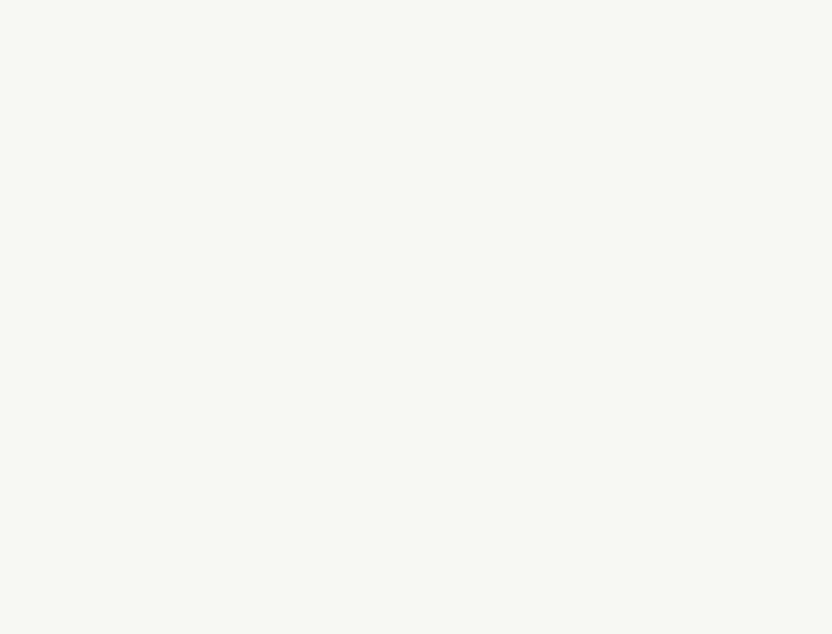
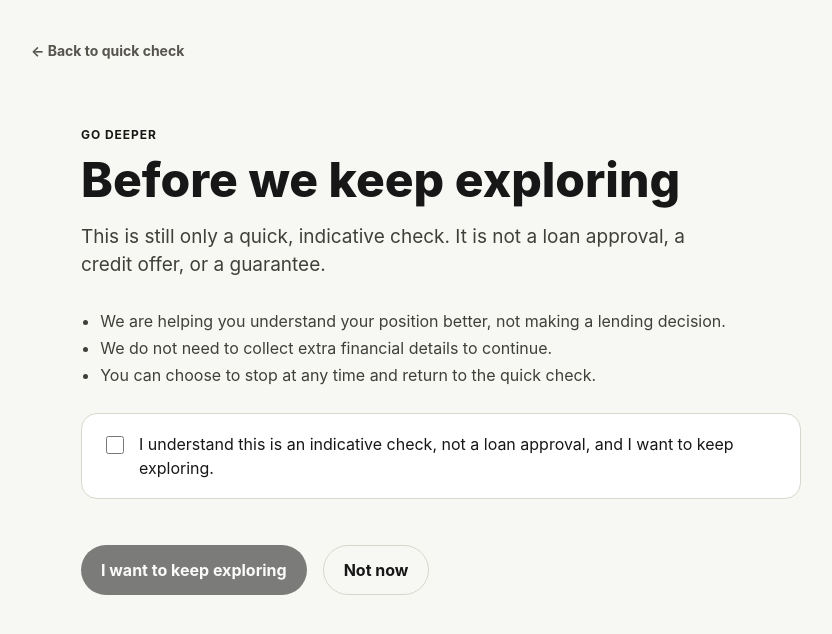
Before and after one commit to agrodhara/SUTRIVA, a Next.js app in the folder apps/pwa/: page /go-deeper in a window 1280 px wide. Before the commit this address had no page. Shown: the top 634 px of the page, without its empty margins (199-1031 px from the left). Built offline with nearby package versions, Linux system fonts and the light colour scheme.

Commit message:
feat: add deeper-journey consent gate

```diff
--- a/apps/pwa/app/go-deeper/page.tsx
+++ b/apps/pwa/app/go-deeper/page.tsx
@@ -1,13 +1,38 @@
-import { redirect } from "next/navigation";
+"use client";
 
-type SearchParams = Record<string, string | string[] | undefined>;
+import { Suspense } from "react";
+import { useRouter, useSearchParams } from "next/navigation";
 
-function normalizeJourney(value: string | string[] | undefined): string | undefined {
-  const candidate = Array.isArray(value) ? value[0] : value;
-  return candidate === "money_value" || candidate === "comfortable_borrowing" ? candidate : undefined;
+import { ConsentPanel, type ConsentJourney } from "../../components/ConsentPanel";
+
+function normalizeJourney(value: string | null): ConsentJourney | undefined {
+  return value === "money_value" || value === "comfortable_borrowing" ? value : undefined;
 }
 
-export default function GoDeeperPage({ searchParams }: { searchParams?: SearchParams }) {
-  const journey = normalizeJourney(searchParams?.journey);
-  redirect(journey === "comfortable_borrowing" ? "/borrow-better" : journey === "money_value" ? "/money-value" : "/");
+function GoDeeperJourney() {
+  const router = useRouter();
+  const searchParams = useSearchParams();
+  const journey = normalizeJourney(searchParams.get("journey")) ?? "money_value";
+
+  return (
+    <ConsentPanel
+      journey={journey}
+      onContinue={(nextJourney) => {
+        const destination = nextJourney === "comfortable_borrowing" ? "/borrow-better" : "/money-value";
+        router.push(destination);
+      }}
+      onDismiss={(nextJourney) => {
+        const destination = nextJourney === "comfortable_borrowing" ? "/borrow-better" : "/money-value";
+        router.push(destination);
+      }}
+    />
+  );
 }
+
+export default function GoDeeperPage() {
+  return (
+    <Suspense fallback={<ConsentPanel journey="money_value" />}>
+      <GoDeeperJourney />
+    </Suspense>
+  );
+}
--- a/apps/pwa/app/styles.css
+++ b/apps/pwa/app/styles.css
@@ -173,6 +173,108 @@ h1 .highlight {
   margin-top: 24px;
   font-size: 14px;
   color: #555;
+}
+
+.consentPanel {
+  max-width: 720px;
+  margin: 0 auto;
+  padding-top: 24px;
+  width: min(100%, 720px);
+}
+
+.consentIntro {
+  max-width: 620px;
+  margin-left: 0;
+  margin-right: 0;
+}
+
+.consentList {
+  margin: 28px 0 24px;
+  padding-left: 1.2rem;
+  color: #40403a;
+  line-height: 1.7;
+}
+
+.consentForm {
+  display: grid;
+  gap: 22px;
+  margin-top: 16px;
+}
+
+.consentCheckbox {
+  display: flex;
+  align-items: flex-start;
+  gap: 12px;
+  padding: 18px 20px;
+  border: 1px solid #d9d7cc;
+  border-radius: 16px;
+  background: #ffffff;
+  font-size: 16px;
+  line-height: 1.5;
+  max-width: 100%;
+}
+
+.consentCheckbox input {
+  width: 18px;
+  height: 18px;
+  margin-top: 4px;
+  flex-shrink: 0;
+}
+
+.consentCheckbox span {
+  overflow-wrap: anywhere;
+}
+
+.consentActions {
+  display: flex;
+  flex-wrap: wrap;
+  gap: 12px;
+}
+
+.primaryButton,
+.secondaryButton {
+  border: none;
+  border-radius: 999px;
+  padding: 14px 20px;
+  font-size: 16px;
+  font-weight: 700;
+  cursor: pointer;
+}
+
+.primaryButton,
+.secondaryButton,
+.consentCheckbox input {
+  transition: box-shadow 0.2s ease, opacity 0.2s ease;
+}
+
+.primaryButton:focus-visible,
+.secondaryButton:focus-visible,
+.consentCheckbox input:focus-visible {
+  outline: 3px solid rgba(41, 82, 163, 0.28);
+  outline-offset: 3px;
+}
+
+.primaryButton {
+  background: #16794f;
+  color: #ffffff;
+}
+
+.primaryButton:disabled {
+  opacity: 0.55;
+  cursor: not-allowed;
+}
+
+.secondaryButton {
+  background: #eef1ef;
+  color: #171717;
+}
+
+.backLink {
+  display: inline-block;
+  margin-bottom: 10px;
+  color: #2952a3;
+  text-decoration: none;
+  font-weight: 600;
 }
 
 @media (max-width: 720px) {
--- /dev/null
+++ b/apps/pwa/components/ConsentPanel.tsx
@@ -0,0 +1,70 @@
+"use client";
+
+import { FormEvent, useState } from "react";
+
+export type ConsentJourney = "money_value" | "comfortable_borrowing";
+
+export function ConsentPanel({
+  journey,
+  onContinue,
+  onDismiss,
+}: {
+  journey: ConsentJourney;
+  onContinue?: (journey: ConsentJourney) => void;
+  onDismiss?: (journey: ConsentJourney) => void;
+}) {
+  const [agreed, setAgreed] = useState(false);
+  const journeyPath = journey === "money_value" ? "/money-value" : "/borrow-better";
+
+  const handleContinue = (event?: FormEvent) => {
+    if (event) event.preventDefault();
+    if (!agreed) return;
+    onContinue?.(journey);
+  };
+
+  const handleDismiss = () => {
+    onDismiss?.(journey);
+  };
+
+  return (
+    <main className="shell journey">
+      <a className="backLink" href={journeyPath} onClick={(event) => { event.preventDefault(); handleDismiss(); }}>
+        ← Back to quick check
+      </a>
+
+      <section className="consentPanel" aria-live="polite">
+        <p className="eyebrow">Go deeper</p>
+        <h1>Before we keep exploring</h1>
+        <p className="lede consentIntro">
+          This is still only a quick, indicative check. It is not a loan approval, a credit offer, or a guarantee.
+        </p>
+
+        <ul className="consentList">
+          <li>We are helping you understand your position better, not making a lending decision.</li>
+          <li>We do not need to collect extra financial details to continue.</li>
+          <li>You can choose to stop at any time and return to the quick check.</li>
+        </ul>
+
+        <form onSubmit={handleContinue} className="consentForm">
+          <label className="consentCheckbox">
+            <input
+              type="checkbox"
+              checked={agreed}
+              onChange={(event) => setAgreed(event.target.checked)}
+            />
+            <span>I understand this is an indicative check, not a loan approval, and I want to keep exploring.</span>
+          </label>
+
+          <div className="consentActions">
+            <button type="submit" className="primaryButton" disabled={!agreed}>
+              I want to keep exploring
+            </button>
+            <button type="button" className="secondaryButton" onClick={handleDismiss}>
+              Not now
+            </button>
+          </div>
+        </form>
+      </section>
+    </main>
+  );
+}
```
Also changed, not shown: 1 other file (tests, documents, lock files or other folders).
